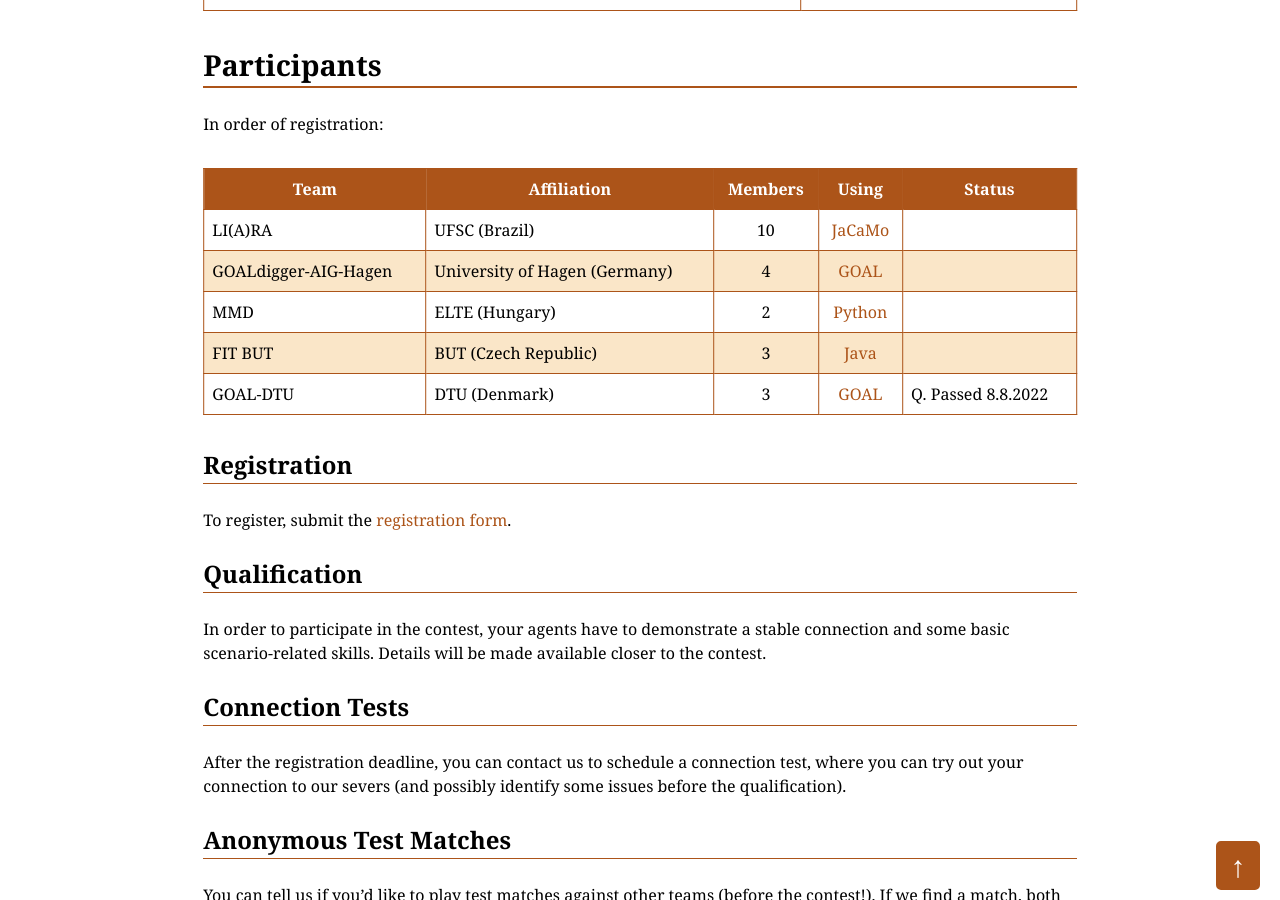
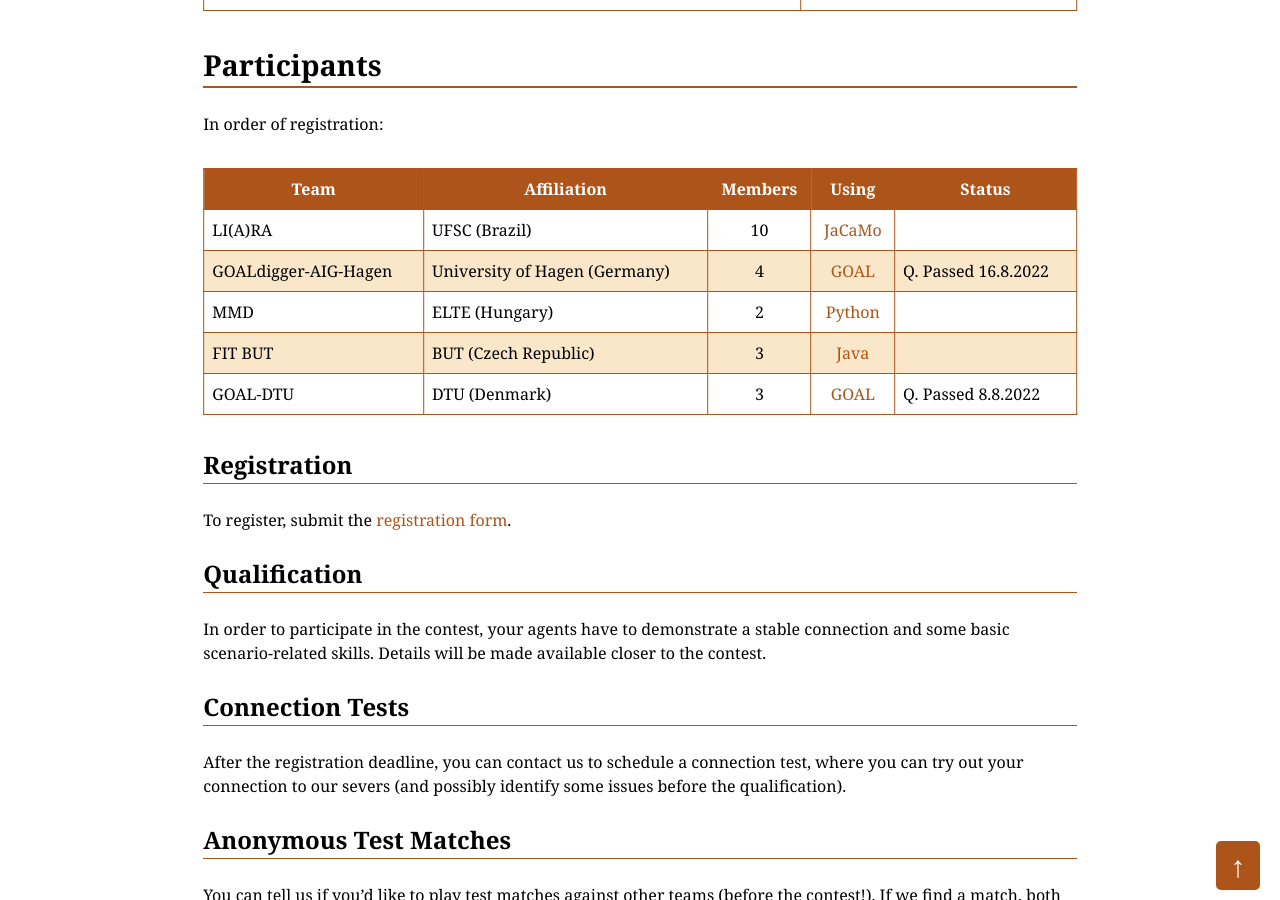
Before and after one commit to agentcontest/agentcontest.github.io, a Jekyll site: the page built from 2022/index.md, in a window 1280 px wide and 900 px high, scrolled down 1395 px. Built offline with Jekyll 4.4.1, drawn with Linux system fonts in a browser that asks for light colours.

Commit message:
Update index.md
adds GOALdigger-AIG-Hagen qualification date

```diff
--- a/2022/index.md
+++ b/2022/index.md
@@ -39,7 +39,7 @@ In order of registration:
 Team | Affiliation | Members | Using | Status
 --- | --- | :---: | :---: | ---
 LI(A)RA | UFSC (Brazil) | 10 | [JaCaMo](http://jacamo.sourceforge.net/) |
-GOALdigger-AIG-Hagen | University of Hagen (Germany) | 4 | [GOAL](https://goalapl.atlassian.net/wiki/) |
+GOALdigger-AIG-Hagen | University of Hagen (Germany) | 4 | [GOAL](https://goalapl.atlassian.net/wiki/) | Q. Passed 16.8.2022
 MMD | ELTE (Hungary) | 2 | [Python](https://www.python.org/) |
 FIT BUT | BUT (Czech Republic) | 3 | [Java](https://www.java.com/) |
 GOAL-DTU | DTU (Denmark) | 3 | [GOAL](https://goalapl.atlassian.net/wiki/) | Q. Passed 8.8.2022
```
